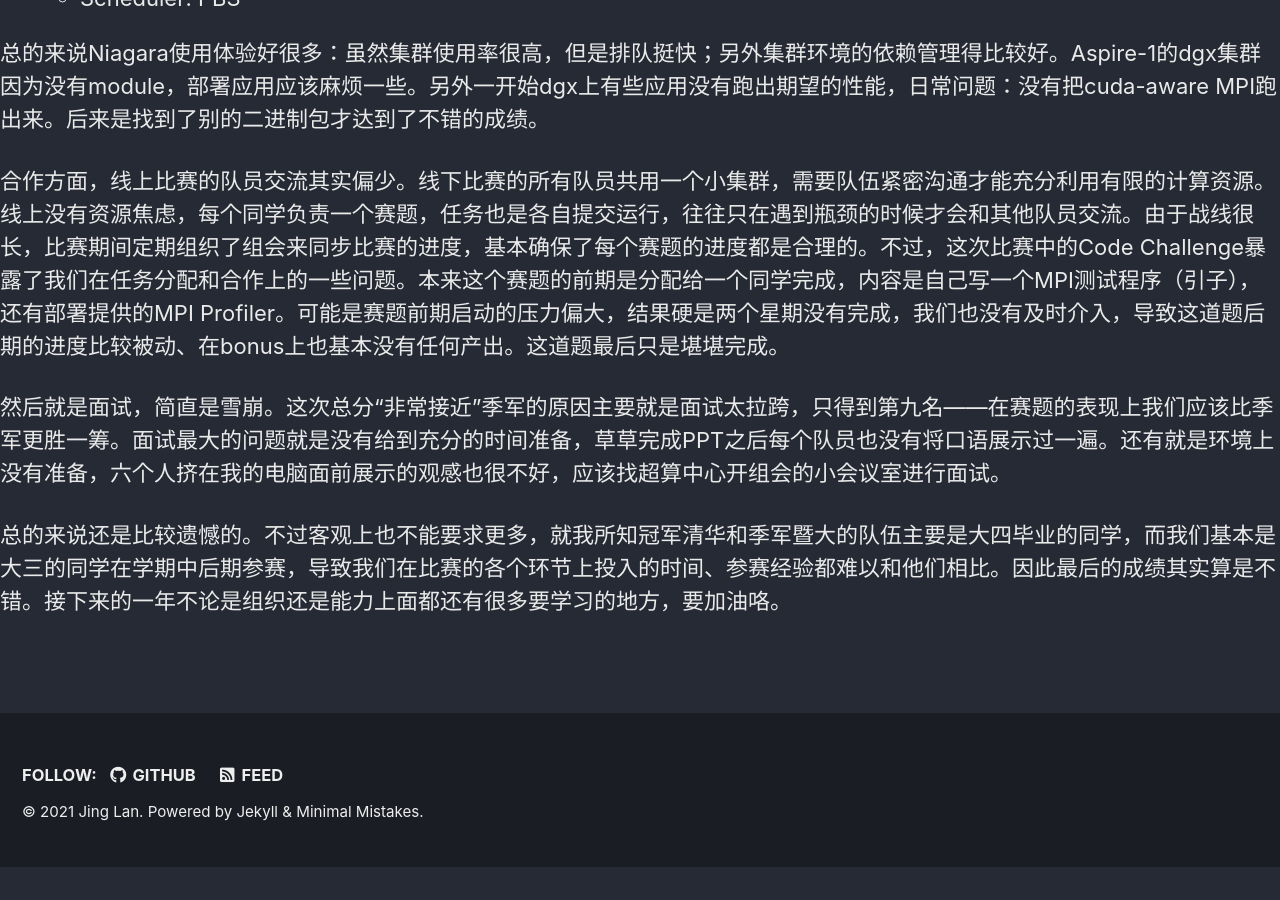
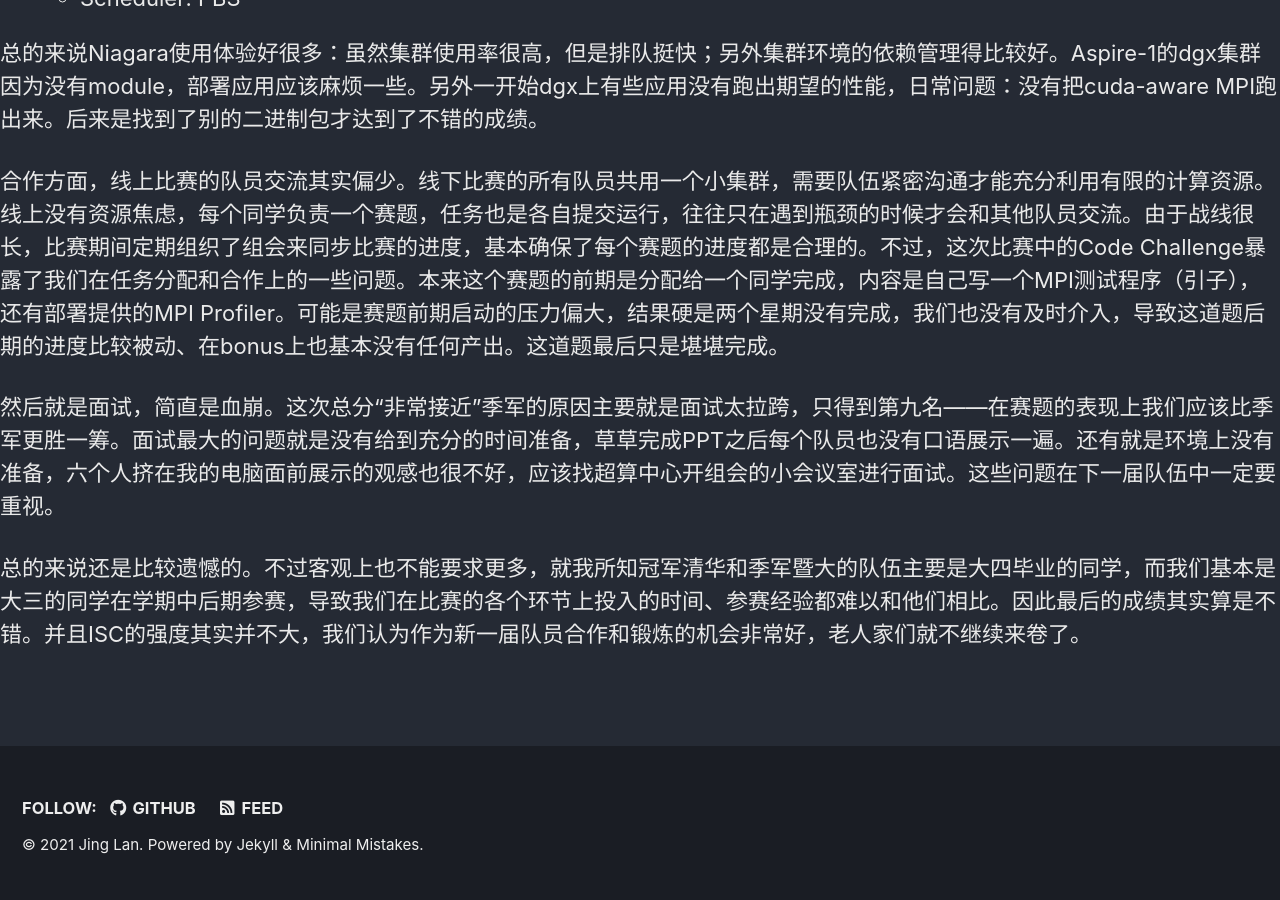
Before and after one commit to Lan-Jing/Lan-Jing.github.io, a Jekyll site: the page built from _posts/2021-7-1-ISC21.md, in a window 1280 px wide and 900 px high, scrolled down 846 px. Built offline with Jekyll 4.4.1, drawn with Linux system fonts in a browser that asks for light colours; cached includes are drawn as plain includes; our own code applies the rules of GitHub Pages for plain Markdown files; before the commit the page ends 1713 px from its top, so only the background shows below that.

```diff
--- a/_posts/2021-7-1-ISC21.md
+++ b/_posts/2021-7-1-ISC21.md
@@ -28,6 +28,6 @@ A summary to the Student Cluster Competition at ISC'21, virtually at Frankfurt,
 
 合作方面，线上比赛的队员交流其实偏少。线下比赛的所有队员共用一个小集群，需要队伍紧密沟通才能充分利用有限的计算资源。线上没有资源焦虑，每个同学负责一个赛题，任务也是各自提交运行，往往只在遇到瓶颈的时候才会和其他队员交流。由于战线很长，比赛期间定期组织了组会来同步比赛的进度，基本确保了每个赛题的进度都是合理的。不过，这次比赛中的Code Challenge暴露了我们在任务分配和合作上的一些问题。本来这个赛题的前期是分配给一个同学完成，内容是自己写一个MPI测试程序（引子），还有部署提供的MPI Profiler。可能是赛题前期启动的压力偏大，结果硬是两个星期没有完成，我们也没有及时介入，导致这道题后期的进度比较被动、在bonus上也基本没有任何产出。这道题最后只是堪堪完成。
 
-然后就是面试，简直是雪崩。这次总分“非常接近”季军的原因主要就是面试太拉跨，只得到第九名——在赛题的表现上我们应该比季军更胜一筹。面试最大的问题就是没有给到充分的时间准备，草草完成PPT之后每个队员也没有将口语展示过一遍。还有就是环境上没有准备，六个人挤在我的电脑面前展示的观感也很不好，应该找超算中心开组会的小会议室进行面试。
+然后就是面试，简直是血崩。这次总分“非常接近”季军的原因主要就是面试太拉跨，只得到第九名——在赛题的表现上我们应该比季军更胜一筹。面试最大的问题就是没有给到充分的时间准备，草草完成PPT之后每个队员也没有口语展示一遍。还有就是环境上没有准备，六个人挤在我的电脑面前展示的观感也很不好，应该找超算中心开组会的小会议室进行面试。这些问题在下一届队伍中一定要重视。
 
-总的来说还是比较遗憾的。不过客观上也不能要求更多，就我所知冠军清华和季军暨大的队伍主要是大四毕业的同学，而我们基本是大三的同学在学期中后期参赛，导致我们在比赛的各个环节上投入的时间、参赛经验都难以和他们相比。因此最后的成绩其实算是不错。接下来的一年不论是组织还是能力上面都还有很多要学习的地方，要加油咯。
+总的来说还是比较遗憾的。不过客观上也不能要求更多，就我所知冠军清华和季军暨大的队伍主要是大四毕业的同学，而我们基本是大三的同学在学期中后期参赛，导致我们在比赛的各个环节上投入的时间、参赛经验都难以和他们相比。因此最后的成绩其实算是不错。并且ISC的强度其实并不大，我们认为作为新一届队员合作和锻炼的机会非常好，老人家们就不继续来卷了。
```
Also changed, not shown: _pages/home.md (+3 -0 lines), _posts/2021-5-13-dbcsr.md (+1 -1 lines).
